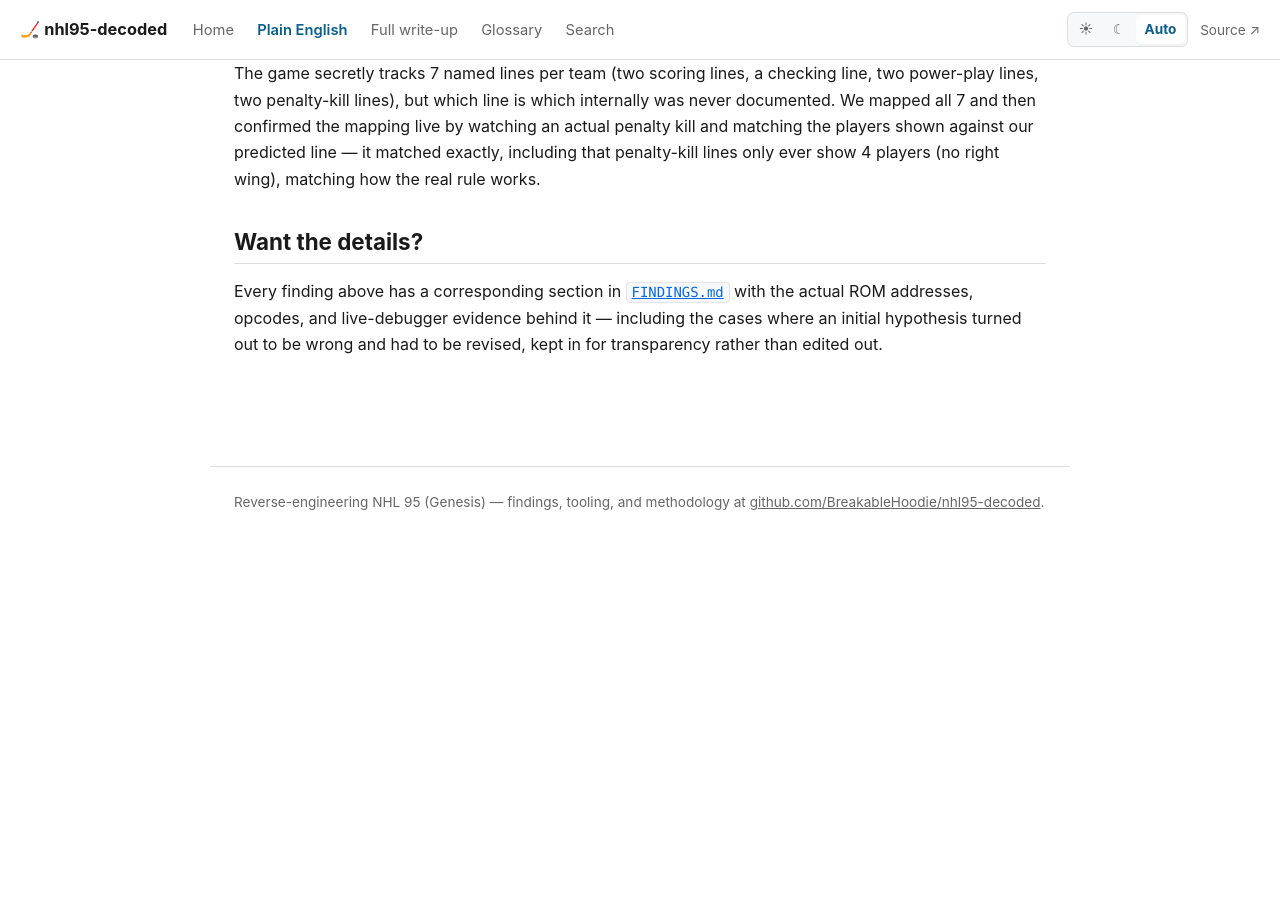
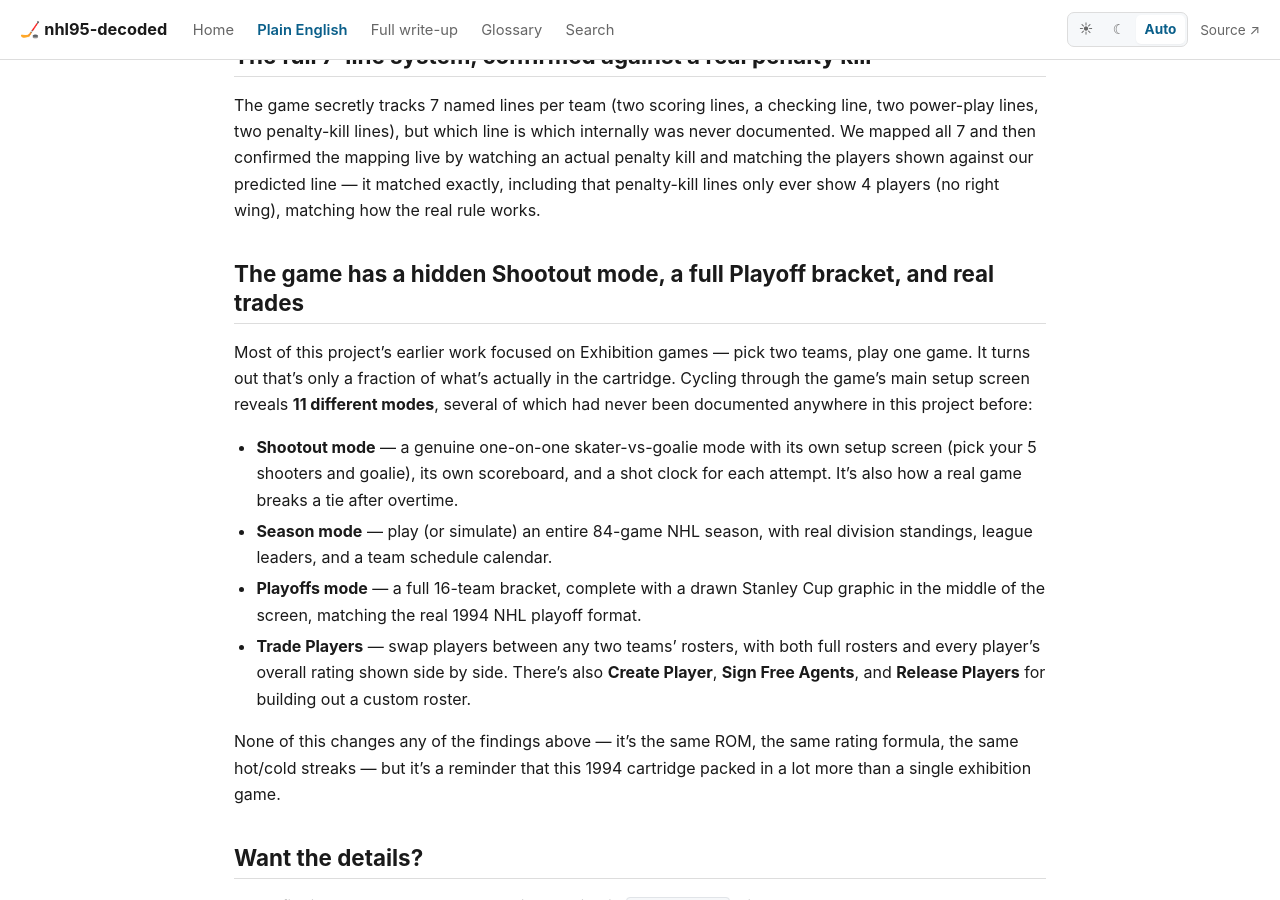
Before and after one commit to BreakableHoodie/nhl95-decoded, a Jekyll site: the page built from docs/OVERVIEW.md, in a window 1280 px wide and 900 px high, scrolled down 1723 px. Built offline with Jekyll 4.4.1, drawn with Linux system fonts in a browser that asks for light colours; our own code applies the rules of GitHub Pages for plain Markdown files; before the commit the page ends 2277 px from its top, so only the background shows below that; some of the changed text lies outside the part shown.

Commit message:
Add the game-modes discovery to the plain-English overview
Shootout mode, the Playoff bracket with its Stanley Cup graphic, and
Trade Players are exactly the kind of concrete, exciting findings this
doc is for -- full technical detail stays in FINDINGS.md sec 8.

Co-Authored-By: Claude Sonnet 5 <noreply@anthropic.com>
Claude-Session: https://claude.ai/code/session_011aZ1aA9KD8EzFd2c37CkWn

```diff
--- a/docs/OVERVIEW.md
+++ b/docs/OVERVIEW.md
@@ -14,6 +14,7 @@ that even this page uses without explaining.
 - [We cracked the exact formula behind every player's rating](#we-cracked-the-exact-formula-behind-every-players-rating)
 - [The Line Editor "clone" bug — root cause found](#the-line-editor-clone-bug--root-cause-found-and-its-just-one-player)
 - [The full 7-line system](#the-full-7-line-system-confirmed-against-a-real-penalty-kill)
+- [Hidden Shootout mode, Playoff bracket, and real trades](#the-game-has-a-hidden-shootout-mode-a-full-playoff-bracket-and-real-trades)
 - [Want the details?](#want-the-details)
 
 ## "Hot and cold streaks" are 100% real — here's exactly how they work
@@ -84,6 +85,32 @@ the players shown against our predicted line — it matched exactly,
 including that penalty-kill lines only ever show 4 players (no right wing),
 matching how the real rule works.
 
+## The game has a hidden Shootout mode, a full Playoff bracket, and real trades
+
+Most of this project's earlier work focused on Exhibition games — pick
+two teams, play one game. It turns out that's only a fraction of what's
+actually in the cartridge. Cycling through the game's main setup screen
+reveals **11 different modes**, several of which had never been
+documented anywhere in this project before:
+
+- **Shootout mode** — a genuine one-on-one skater-vs-goalie mode with its
+  own setup screen (pick your 5 shooters and goalie), its own scoreboard,
+  and a shot clock for each attempt. It's also how a real game breaks a
+  tie after overtime.
+- **Season mode** — play (or simulate) an entire 84-game NHL season, with
+  real division standings, league leaders, and a team schedule calendar.
+- **Playoffs mode** — a full 16-team bracket, complete with a drawn
+  Stanley Cup graphic in the middle of the screen, matching the real 1994
+  NHL playoff format.
+- **Trade Players** — swap players between any two teams' rosters, with
+  both full rosters and every player's overall rating shown side by side.
+  There's also **Create Player**, **Sign Free Agents**, and **Release
+  Players** for building out a custom roster.
+
+None of this changes any of the findings above — it's the same ROM, the
+same rating formula, the same hot/cold streaks — but it's a reminder that
+this 1994 cartridge packed in a lot more than a single exhibition game.
+
 ## Want the details?
 
 Every finding above has a corresponding section in
```
